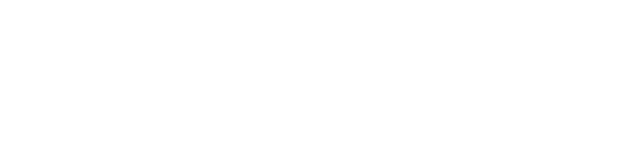
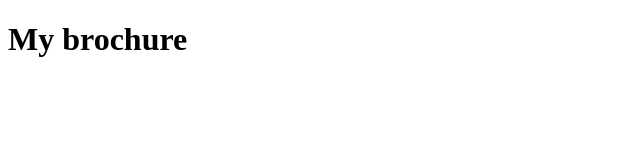
Before and after one commit to electricbookworks/html-template, a plain HTML site: page index.html in a window 1280 px wide. Shown: the whole page, without its empty margins (0-640 px from the left). Drawn offline with Linux system fonts and the light colour scheme.

Commit message:
Add heading

```diff
--- a/index.html
+++ b/index.html
@@ -7,7 +7,7 @@
     <link rel="stylesheet" type="text/css" href="styles.css">
 </head>
 <body>
-
+    <h1>My brochure</h1>
     <script src="script.js"></script>
 </body>
 </html>
```
